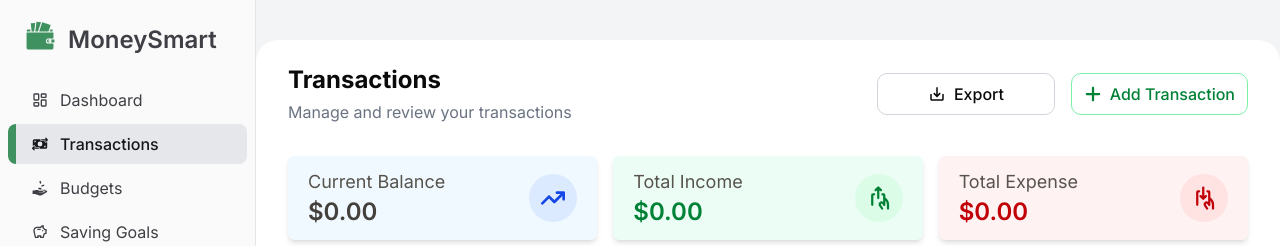
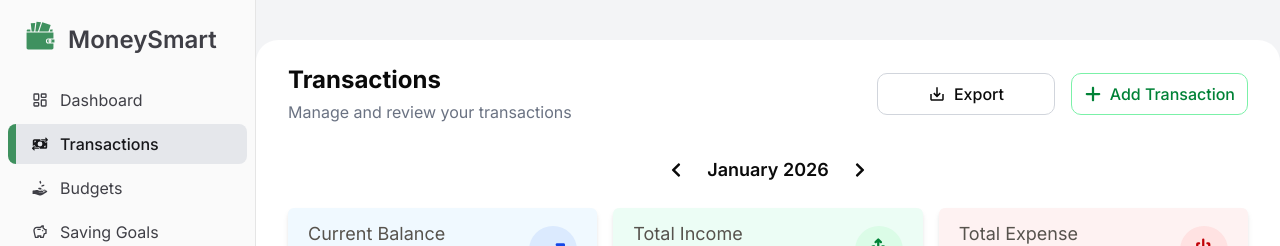
Before and after one commit to Harry-Huynh/MoneySmart-Frontend, a Next.js app: page /transactions in a window 1280 px wide. Shown: the top 246 px of the page. Built offline with nearby package versions, Linux system fonts and the light colour scheme; no server answers.

Commit message:
feat: Created Month Navigation Bar and added that component to Transaction Main Page

```diff
--- a/src/app/(root)/transactions/page.js
+++ b/src/app/(root)/transactions/page.js
@@ -13,11 +13,18 @@ import {
   getAllTransactions,
   deleteTransaction,
 } from "@/lib/transaction.actions";
+import MonthNavigation from "@/components/MonthNavigation";
 
 export default function TransactionsPage() {
   const [filter, setFilter] = useState("All"); // State for the Segmented Filter
   const [allTransactions, setAllTransactions] = useState([]);
 
+  const [selectedMonth, setSelectedMonth] = useState(() => {
+    const now = new Date();
+    return new Date(now.getFullYear(), now.getMonth(), 1); // get 1st day of current month
+  });
+
+  // Get all transactions
   useEffect(() => {
     async function fetchData() {
       const res = await getAllTransactions(null);
@@ -27,19 +34,38 @@ export default function TransactionsPage() {
     fetchData().catch(console.error);
   }, []);
 
+  // Get selected month transactions
+  const monthTransactions = useMemo(() => {
+    const startDate = new Date(
+      selectedMonth.getFullYear(),
+      selectedMonth.getMonth(),
+      1,
+    );
+    const endDate = new Date(
+      selectedMonth.getFullYear(),
+      selectedMonth.getMonth() + 1,
+      1,
+    );
+
+    return allTransactions.filter((t) => {
+      const d = new Date(t.date);
+      return d >= startDate && d < endDate;
+    });
+  }, [allTransactions, selectedMonth]);
+
   const summary = useMemo(() => {
-    const income = allTransactions
+    const income = monthTransactions
       .filter((t) => t.type === "INCOME")
       .reduce((sum, t) => sum + Number(t.amount || 0), 0);
 
-    const expense = allTransactions
+    const expense = monthTransactions
       .filter((t) => t.type === "EXPENSE")
       .reduce((sum, t) => sum + Number(t.amount || 0), 0);
 
     const currentBalance = income - expense;
 
     return { income, expense, currentBalance };
-  }, [allTransactions]);
+  }, [monthTransactions]);
 
   // Cards needed for 3 summary boxes
   const cards = [
@@ -61,13 +87,13 @@ export default function TransactionsPage() {
   ];
 
   const visibleTransactions = useMemo(() => {
-    if (filter === "All") return allTransactions;
+    if (filter === "All") return monthTransactions;
     if (filter === "Income")
-      return allTransactions.filter((t) => t.type === "INCOME");
+      return monthTransactions.filter((t) => t.type === "INCOME");
     if (filter === "Expense")
-      return allTransactions.filter((t) => t.type === "EXPENSE");
-    return allTransactions;
-  }, [allTransactions, filter]);
+      return monthTransactions.filter((t) => t.type === "EXPENSE");
+    return monthTransactions;
+  }, [monthTransactions, filter]);
 
   // Group by date label
   const groupedByLabel = useMemo(() => {
@@ -81,6 +107,20 @@ export default function TransactionsPage() {
   async function handleDeleteTransaction(id) {
     await deleteTransaction(id);
     setAllTransactions((prev) => prev.filter((t) => t.id !== id));
+  }
+
+  function goPrevMonth() {
+    setSelectedMonth(
+      (prev) => new Date(prev.getFullYear(), prev.getMonth() - 1, 1),
+    );
+    setFilter("All"); // Comeback to All tab whenever change month
+  }
+
+  function goNextMonth() {
+    setSelectedMonth(
+      (prev) => new Date(prev.getFullYear(), prev.getMonth() + 1, 1),
+    );
+    setFilter("All");
   }
 
   return (
@@ -105,6 +145,11 @@ export default function TransactionsPage() {
             </Link>
           </div>
         </div>
+        <MonthNavigation
+          selectedMonth={selectedMonth}
+          onPrevMonth={goPrevMonth}
+          onNextMonth={goNextMonth}
+        />
         <div className="w-full px-8 grid grid-cols-1 gap-4 md:grid-cols-3">
           {cards.map((c) => (
             <TransactionSummaryCard
--- /dev/null
+++ b/src/components/MonthNavigation.js
@@ -0,0 +1,31 @@
+import React from "react";
+
+import { FaChevronLeft, FaChevronRight } from "react-icons/fa";
+
+export default function MonthNavigation({
+  selectedMonth,
+  onPrevMonth,
+  onNextMonth,
+}) {
+  const label = selectedMonth.toLocaleDateString("en-CA", {
+    month: "long",
+    year: "numeric",
+  });
+
+  return (
+    <div className="w-full mb-4 flex justify-center">
+      <div className="w-50 flex content-between justify-between items-center">
+        <button className="cursor-pointer" onClick={onPrevMonth} type="button">
+          <FaChevronLeft />
+        </button>
+
+        <span className="text-lg font-semibold flex-1 text-center select-none">
+          {label}
+        </span>
+        <button className="cursor-pointer" onClick={onNextMonth} type="button">
+          <FaChevronRight />
+        </button>
+      </div>
+    </div>
+  );
+}
```
